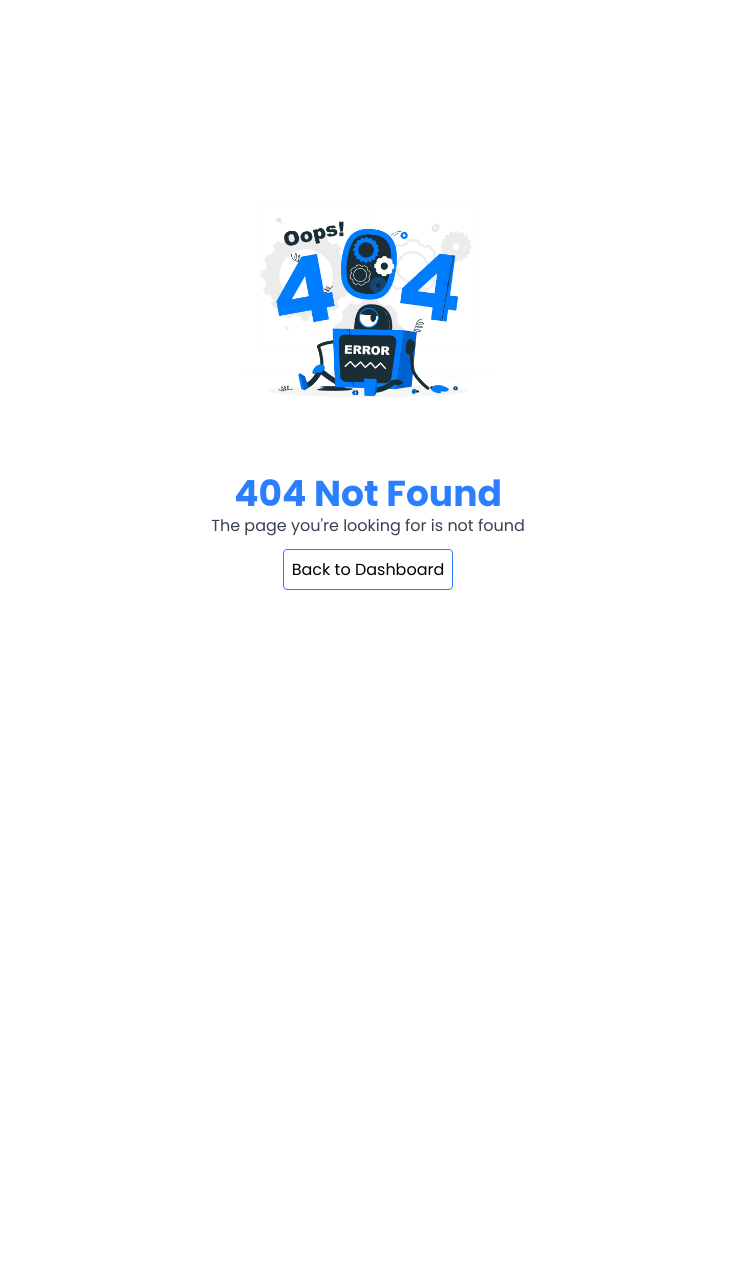
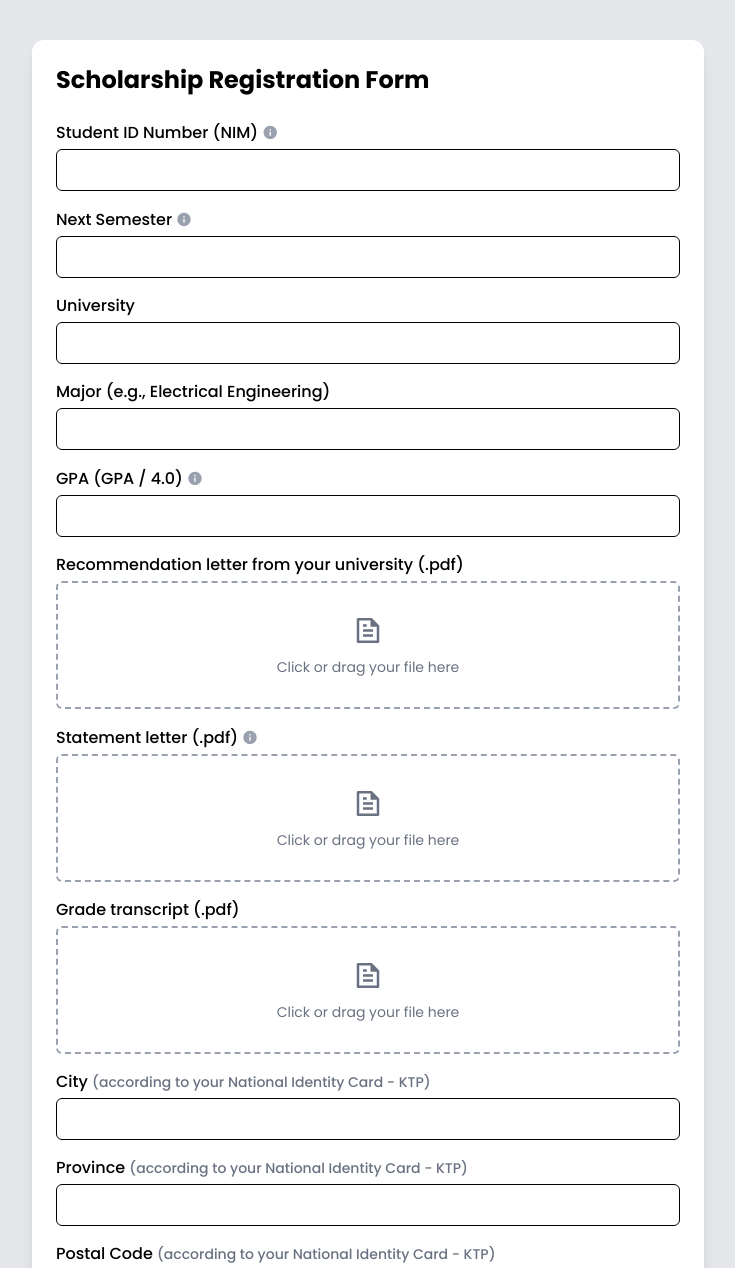
Before and after one commit to Project-ScholarHunt/Web-Development, a React (Vite) app in the folder React/: page /applyscholarship in a window 1280 px wide. Before the commit this address had no page. Shown: the top 1268 px of the page, without its empty margins (272-1007 px from the left). Before the commit the page ends 800 px from the top, so only its background shows below. Built offline with nearby package versions, Linux system fonts and the light colour scheme.

Commit message:
Registration form UI

```diff
--- a/React/src/components/navbar.jsx
+++ b/React/src/components/navbar.jsx
@@ -1,13 +1,54 @@
-import React, { useState } from 'react';
-import { Link } from 'react-router-dom';
+import React, { useEffect, useState } from 'react';
+import { Link, useNavigate } from 'react-router-dom';
 import NavbarPNG from '../assets/img/navbar.png';
 
 const Navbar = () => {
     const [isMobileMenuOpen, setIsMobileMenuOpen] = useState(false);
+    const [isLoggedIn, setIsLoggedIn] = useState(false)
+
+    useEffect(() => {
+        const token = localStorage.getItem("token");
+
+        fetch("http://127.0.0.1:8000/api/me", {
+            headers: {
+                Authorization: `Bearer ${token}`,
+                Accept: "application/json",
+            },
+        })
+            .then(async (res) => {
+                if (!res.ok) {
+                    const errorData = await res.json().catch(() => null);
+                    console.error("Fetch failed:", errorData || res.statusText);
+                    setIsLoggedIn(false);
+                    return;
+                }
+                return res.json();
+            })
+            .then((data) => {
+                if (data) {
+                    setIsLoggedIn(true);
+                }
+            })
+            .catch((err) => {
+                console.error("Unexpected error:", err);
+                setIsLoggedIn(false);
+            });
+    }, []);
+
 
     const toggleMobileMenu = () => {
         setIsMobileMenuOpen(!isMobileMenuOpen);
     };
+
+    const navigation = useNavigate()
+
+    const handleLogout = () => {
+        localStorage.removeItem("token")
+        localStorage.removeItem("user")
+        navigation({
+            pathname: "/login"
+        })
+    }
 
     return (
         <div className="absolute w-full px-5 top-7 z-50">
@@ -42,7 +83,16 @@ const Navbar = () => {
                         <Link to="/" className="text-black hover:text-gray-600 font-medium">Home</Link>
                         <Link to="/scholarships" className="text-black hover:text-gray-600 font-medium">Scholarships</Link>
                         <Link to="/my-scholarships" className="text-black hover:text-gray-600 font-medium">My Scholarships</Link>
-                        <Link to="/register" className="bg-gray-600 text-white px-4 py-1 rounded font-medium tracking-wider">Signup</Link>
+                        {isLoggedIn ?
+                            <button
+                                className='bg-red-500 hover:cursor-pointer text-white rounded font-medium tracking-wider hover:bg-red-700 px-4 py-2'
+                                onClick={handleLogout}
+                            >
+                                Logout
+                            </button>
+                            :
+                            <Link to="/register" className="bg-gray-600 text-white px-4 py-1 rounded font-medium tracking-wider">Signup</Link>
+                        }
                     </div>
 
                     {/* Mobile Search Bar - Visible only on small screens */}
@@ -69,15 +119,23 @@ const Navbar = () => {
 
                 {/* Mobile Menu Panel */}
                 <div
-                    className={`lg:hidden absolute left-0 right-0 top-full mt-2 bg-blue-200 rounded-lg shadow-lg transition-all duration-300 ease-in-out ${
-                        isMobileMenuOpen ? 'max-h-64 opacity-100' : 'max-h-0 opacity-0 overflow-hidden'
-                    }`}
+                    className={`lg:hidden absolute left-0 right-0 top-full mt-2 bg-blue-200 rounded-lg shadow-lg transition-all duration-300 ease-in-out ${isMobileMenuOpen ? 'max-h-64 opacity-100' : 'max-h-0 opacity-0 overflow-hidden'
+                        }`}
                 >
                     <div className="flex flex-col p-4 gap-3">
                         <Link to="/" className="text-black hover:text-gray-600 font-medium py-2 border-b border-blue-300">Home</Link>
                         <Link to="/scholarships" className="text-black hover:text-gray-600 font-medium py-2 border-b border-blue-300">Scholarships</Link>
                         <Link to="/my-scholarships" className="text-black hover:text-gray-600 font-medium py-2 border-b border-blue-300">My Scholarships</Link>
-                        <Link to="/register" className="bg-gray-600 text-white px-4 py-2 rounded font-medium tracking-wider text-center mt-2">Signup</Link>
+                        {isLoggedIn ?
+                            <button
+                                className="bg-red-500 hover:bg-red-700 hover:cursor-pointer text-white px-4 py-2 rounded font-medium tracking-wider text-center mt-2"
+                                onClick={handleLogout}
+                            >
+                                Logout
+                            </button>
+                            :
+                            <Link to="/register" className="bg-gray-600 text-white px-4 py-2 rounded font-medium tracking-wider text-center mt-2">Signup</Link>
+                        }
                     </div>
                 </div>
             </nav>
--- a/React/src/main.jsx
+++ b/React/src/main.jsx
@@ -1,13 +1,14 @@
 import { StrictMode } from 'react'
 import { createRoot } from 'react-dom/client'
 import { BrowserRouter, Route, Routes } from 'react-router'
-import Login from './pages/Login.jsx'
+import Login from './pages/login.jsx'
 import Register from './pages/register.jsx'
 import Dashboard from './pages/dashboard.jsx'
 import Notfound from './pages/notfound.jsx'
 import AdminDashboard from './pages/AdminDashboard.jsx'
 import Scholarships from './pages/scholarships.jsx'
 import DetailScholarship from './pages/DetailScholarship.jsx'
+import Apply from './pages/Apply.jsx'
 
 createRoot(document.getElementById('root')).render(
   <StrictMode>
@@ -21,6 +22,7 @@ createRoot(document.getElementById('root')).render(
         <Route path='/admindashboard' element={<AdminDashboard />} />
         <Route path='/scholarships' element={<Scholarships />} />
         <Route path='/scholarships/:id' element={<DetailScholarship />} />
+        <Route path='/applyscholarship' element={<Apply />} />
       </Routes>
     </BrowserRouter>
   </StrictMode>,
--- /dev/null
+++ b/React/src/pages/Apply.jsx
@@ -0,0 +1,162 @@
+import React from 'react'
+
+const Apply = () => {
+  return (
+    <div className="relative inset-0 bg-gray-200 flex items-center justify-center p-10">
+      <div className="w-2xl mx-auto p-6 bg-white rounded-xl shadow-lg z-100">
+        <h2 className="text-2xl font-bold mb-6">Scholarship Registration Form</h2>
+        <form className="space-y-4">
+          <div className="mb-4">
+            <label className="block mb-1 font-medium">
+              Student ID Number (NIM)
+              <span className="relative inline-block ml-1 group">
+                <i className="ri-information-fill text-gray-400 cursor-pointer"></i>
+
+                <div className="absolute top-full left-1/2 -translate-x-1/2 mt-2 w-64 p-3 bg-gray-600 text-white border border-gray-300 rounded shadow-lg text-sm  opacity-0 group-hover:opacity-100 transition-opacity duration-200 z-10 pointer-events-none">
+                  This is the unique student identification number assigned by your university.
+                </div>
+              </span>
+            </label>
+            <input type="text" name="nim" className="w-full border rounded-md p-2" required />
+          </div>
+
+          <div>
+            <label className="block mb-1 font-medium">
+              Next Semester
+              <span className="relative inline-block ml-1 group">
+                <i className="ri-information-fill text-gray-400 cursor-pointer"></i>
+
+                <div className="absolute top-full left-1/2 -translate-x-1/2 mt-2 w-64 p-3 bg-gray-600 text-white border border-gray-300 rounded shadow-lg text-sm  opacity-0 group-hover:opacity-100 transition-opacity duration-200 z-10 pointer-events-none">
+                  You will get the scholarship only in the next semester. Make sure you haven't graduated by then.
+                </div>
+              </span>
+            </label>
+            <input type="number" name="semester" className="w-full border rounded-md p-2" required />
+          </div>
+
+          <div>
+            <label className="block mb-1 font-medium">University</label>
+            <input type="text" name="university" className="w-full border rounded-md p-2" required />
+          </div>
+
+          <div>
+            <label className="block mb-1 font-medium">Major (e.g., Electrical Engineering)</label>
+            <input type="text" name="major" className="w-full border rounded-md p-2" required />
+          </div>
+
+          <div>
+            <label className="block mb-1 font-medium">
+              GPA (GPA / 4.0)
+              <span className="relative inline-block ml-1 group">
+                <i className="ri-information-fill text-gray-400 cursor-pointer"></i>
+
+                <div className="absolute top-full left-1/2 -translate-x-1/2 mt-2 w-64 p-3 bg-gray-600 text-white border border-gray-300 rounded shadow-lg text-sm  opacity-0 group-hover:opacity-100 transition-opacity duration-200 z-10 pointer-events-none">
+                  If your university uses a 5.0 GPA scale, convert it to 4.0 (e.g., 4.0/5.0 = 3.2/4.0).
+                </div>
+              </span>
+            </label>
+            <input type="number" step="0.01" name="ipk" className="w-full border rounded-md p-2" required />
+          </div>
+
+          <div>
+            <label className="block mb-1 font-medium">Recommendation letter from your university (.pdf)</label>
+            <label
+              htmlFor="recommendation_letter"
+              className="flex flex-col items-center justify-center w-full h-32 border-2 border-dashed border-gray-400 rounded-md cursor-pointer hover:border-blue-500 transition-colors text-gray-500 text-center p-4"
+            >
+              <i className="ri-file-text-line text-3xl mb-2"></i>
+              <span className="text-sm">Click or drag your file here</span>
+              <input
+                id="recommendation_letter"
+                type="file"
+                name="recommendation_letter"
+                className="hidden"
+                required
+              />
+            </label>
+          </div>
+
+          <div className="mb-4">
+            <label className="block mb-1 font-medium">
+              Statement letter (.pdf)
+              <span className="relative inline-block ml-1 group">
+                <i className="ri-information-fill text-gray-400 cursor-pointer"></i>
+
+                <div className="absolute top-full left-1/2 -translate-x-1/2 mt-2 w-64 p-3 bg-gray-600 text-white border border-gray-300 rounded shadow-lg text-sm opacity-0 group-hover:opacity-100 transition-opacity duration-200 z-10 pointer-events-none">
+                  Statement letter that confirms you are not receiving any other scholarship and that all form information is accurate.
+                </div>
+              </span>
+            </label>
+
+            <label
+              htmlFor="statement_letter"
+              className="flex flex-col items-center justify-center w-full h-32 border-2 border-dashed border-gray-400 rounded-md cursor-pointer hover:border-blue-500 transition-colors text-gray-500 text-center p-4"
+            >
+              <i className="ri-file-text-line text-3xl mb-2"></i>
+              <span className="text-sm">Click or drag your file here</span>
+              <input
+                id="statement_letter"
+                type="file"
+                name="statement_letter"
+                className="hidden"
+                required
+              />
+            </label>
+          </div>
+
+          <div>
+            <label className="block mb-1 font-medium">Grade transcript (.pdf)</label>
+            <label
+              htmlFor="grade_transcript"
+              className="flex flex-col items-center justify-center w-full h-32 border-2 border-dashed border-gray-400 rounded-md cursor-pointer hover:border-blue-500 transition-colors text-gray-500 text-center p-4"
+            >
+              <i className="ri-file-text-line text-3xl mb-2"></i>
+              <span className="text-sm">Click or drag your file here</span>
+              <input
+                id="grade_transcript"
+                type="file"
+                name="grade_transcript"
+                className="hidden"
+                required
+              />
+            </label>
+          </div>
+
+          <div>
+            <label className="block mb-1 font-medium">
+              City <span className="text-sm text-gray-500">(according to your National Identity Card - KTP)</span>
+            </label>
+            <input type="text" name="city" className="w-full border rounded-md p-2" required />
+          </div>
+
+          <div>
+            <label className="block mb-1 font-medium">
+              Province <span className="text-sm text-gray-500">(according to your National Identity Card - KTP)</span>
+            </label>
+            <input type="text" name="province" className="w-full border rounded-md p-2" required />
+          </div>
+
+          <div>
+            <label className="block mb-1 font-medium">
+              Postal Code <span className="text-sm text-gray-500">(according to your National Identity Card - KTP)</span>
+            </label>
+            <input type="text" name="postal_code" className="w-full border rounded-md p-2" required />
+          </div>
+
+          <div>
+            <label className="block mb-1 font-medium">
+              Address <span className="text-sm text-gray-500">(according to your National Identity Card - KTP)</span>
+            </label>
+            <textarea name="address" rows="3" className="w-full border rounded-md p-2" required></textarea>
+          </div>
+
+          <button type="submit" className="bg-blue-600 w-full hover:cursor-pointer text-white px-4 py-2 rounded hover:bg-blue-700">
+            Submit
+          </button>
+        </form>
+      </div >
+    </div >
+  )
+}
+
+export default Apply
```
